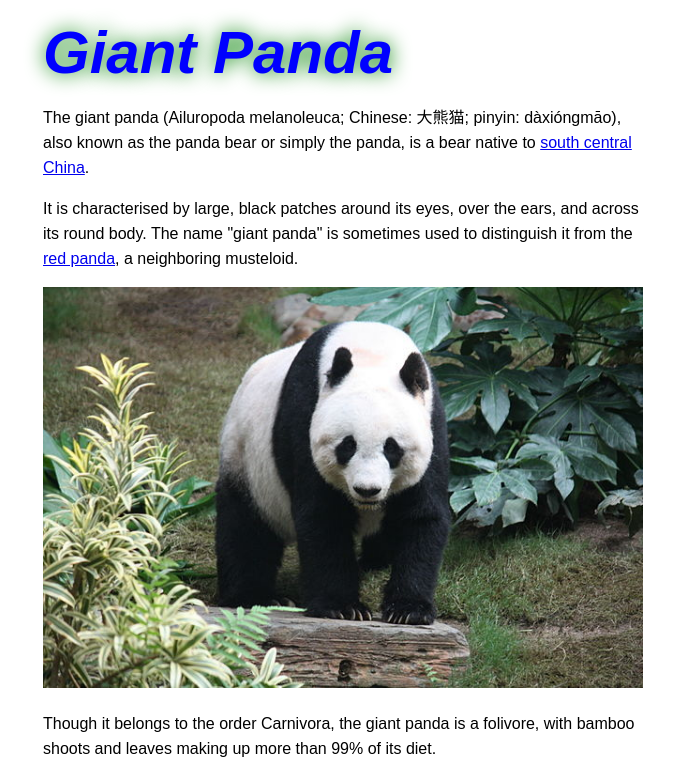
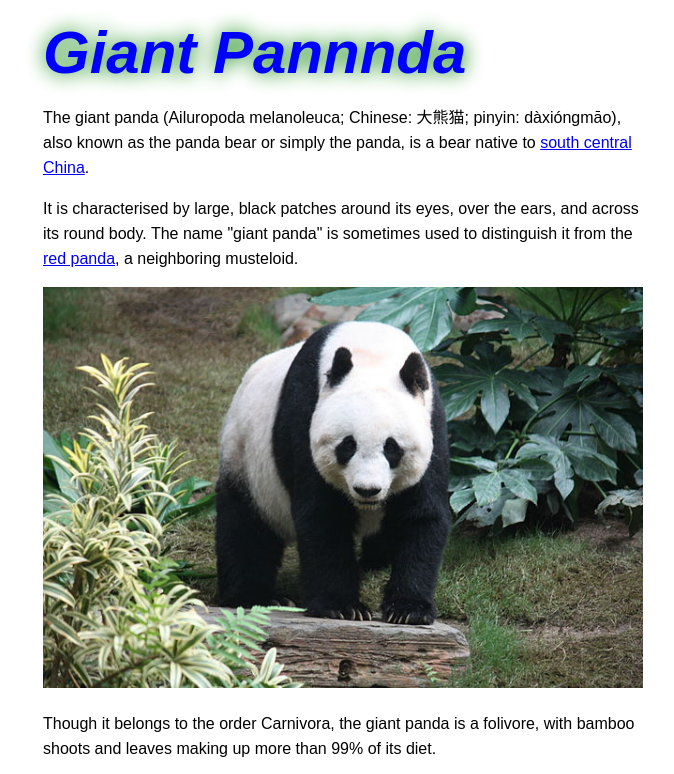
Before and after one commit to Josse99/GiantPanda, a plain HTML site: page index.html in a window 1280 px wide. Shown: the top 774 px of the page, without its empty margins (297-971 px from the left). Drawn offline with Linux system fonts and the light colour scheme.

Commit message:
changed word in panda

```diff
--- a/index.html
+++ b/index.html
@@ -14,7 +14,7 @@
 <body>
     <div class="column">
 
-        <h1>Giant Panda</h1>
+        <h1>Giant Pannnda</h1>
 
         <p>The giant panda (Ailuropoda melanoleuca; Chinese: 大熊猫; pinyin: dàxióngmāo), also known as the panda bear or
             simply the panda, is a bear native to <a href="https://en.wikipedia.org/wiki/China">south central China</a>.
```
